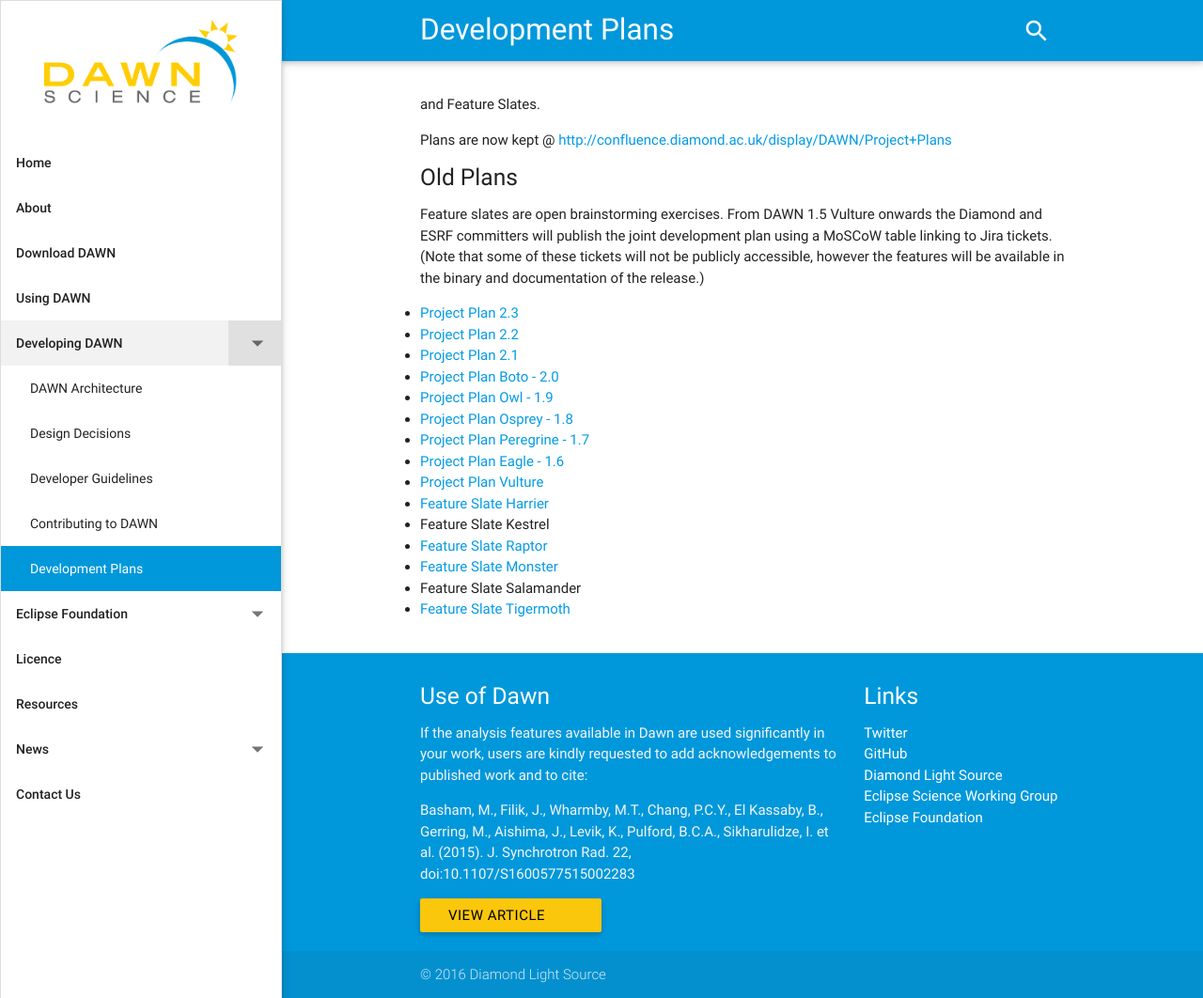
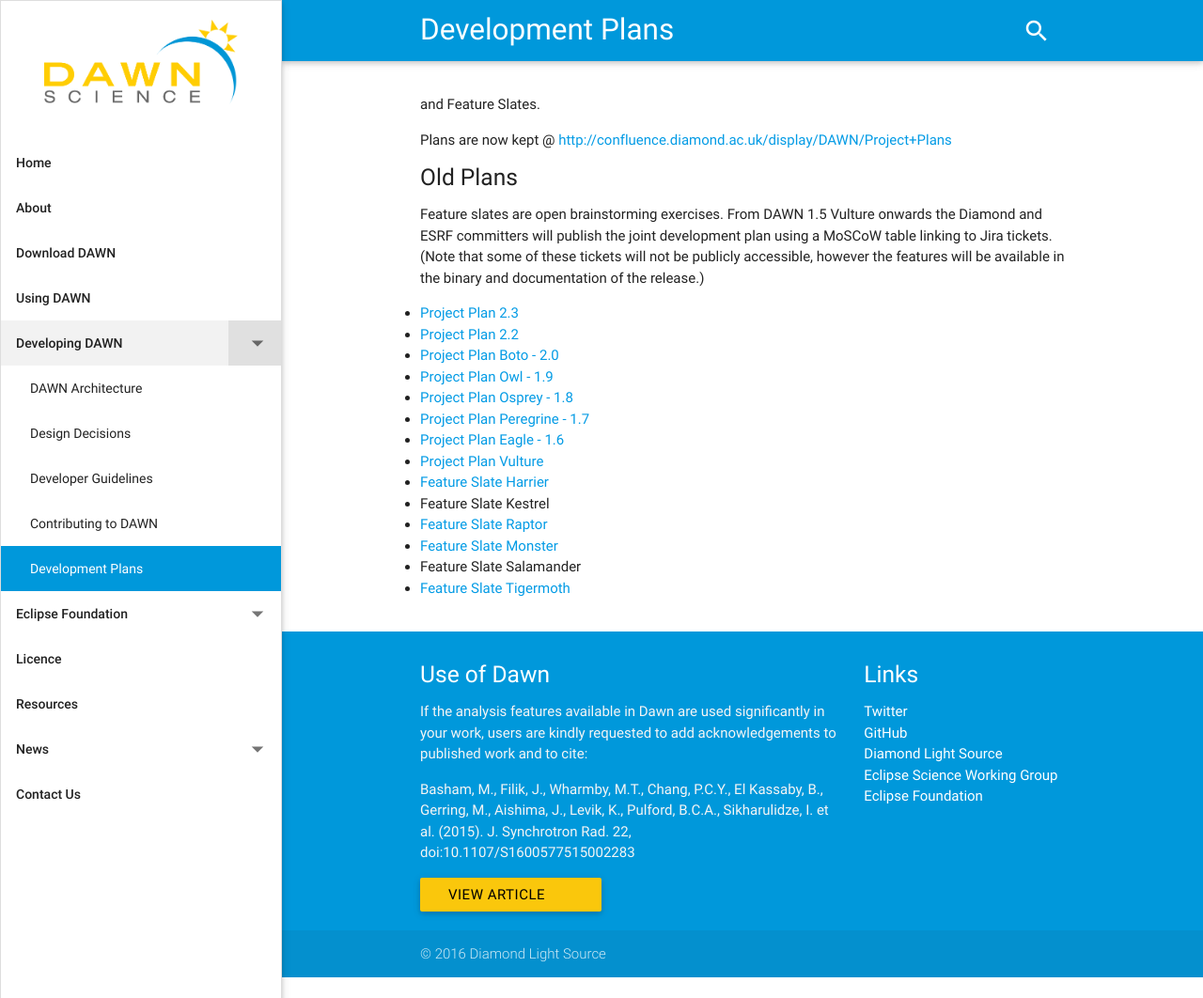
Before and after one commit to DawnScience/dawn-website, a Jekyll site: the page built from _pages/04.07_development_plans.md, in a window 1280 px wide and 1062 px high. Shown: the whole window at 94% size. Built offline with Jekyll 4.4.1, drawn with Linux system fonts in a browser that asks for light colours; nearby versions of some CDN libraries.

Commit message:
Update 04.07_development_plans.md

```diff
--- a/_pages/04.07_development_plans.md
+++ b/_pages/04.07_development_plans.md
@@ -13,7 +13,6 @@
 
 - [Project Plan 2.3](http://confluence.diamond.ac.uk/display/DAWN/DAWN+2.3)
 - [Project Plan 2.2](http://confluence.diamond.ac.uk/display/DAWN/DAWN+2.2)
-- [Project Plan 2.1](http://confluence.diamond.ac.uk/display/DAWN/DAWN+2.1)
 - [Project Plan Boto - 2.0](http://confluence.diamond.ac.uk/display/DAWN/DAWN+2.0)
 - [Project Plan Owl - 1.9](http://confluence.diamond.ac.uk/display/DAWN/DAWN+1.9)
 - [Project Plan Osprey - 1.8](http://confluence.diamond.ac.uk/display/DAWN/DAWN+1.8)
```
